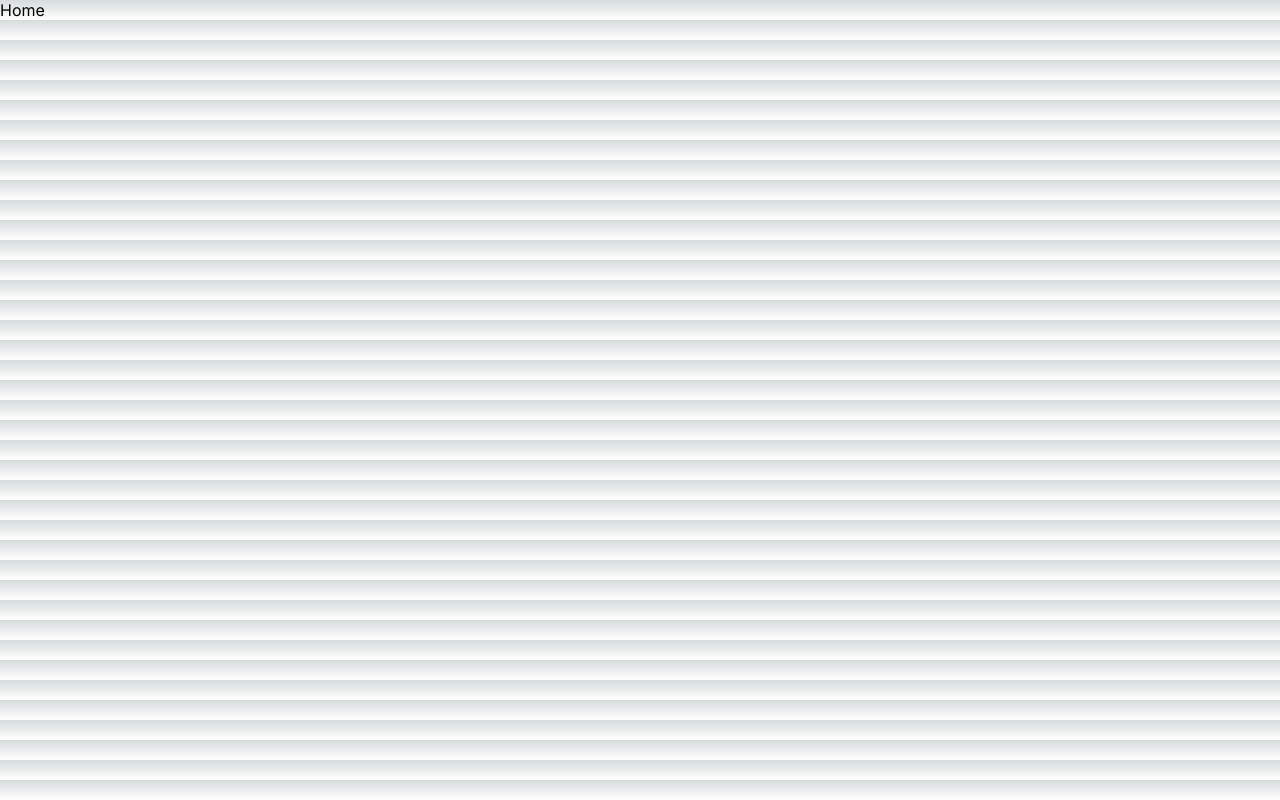
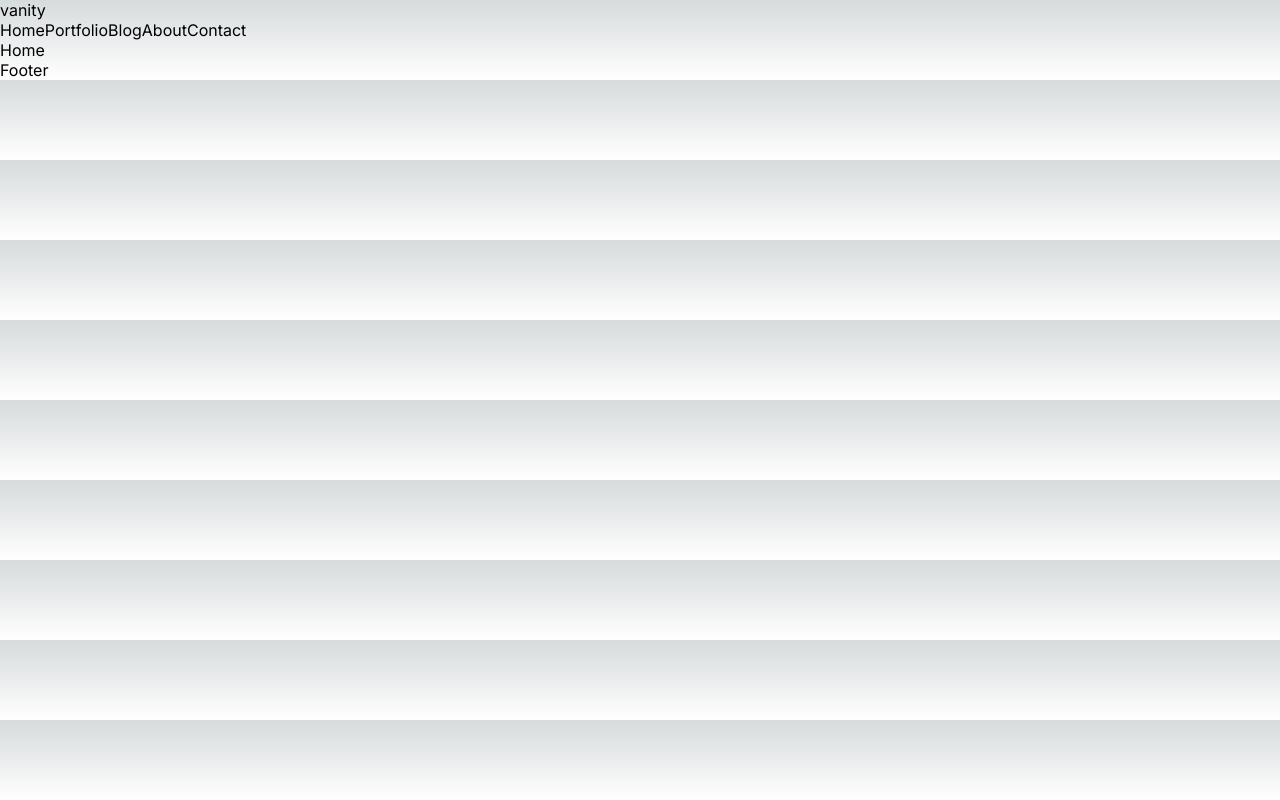
Before and after one commit to mosesfawole/tut-vanity, a Next.js app: page / in a window 1280 px wide. Built offline with nearby package versions, Linux system fonts and the light colour scheme.

Commit message:
initial navbar component

```diff
--- a/src/app/layout.js
+++ b/src/app/layout.js
@@ -1,17 +1,22 @@
-import './globals.css'
-import { Inter } from 'next/font/google'
+import { Footer, Navbar } from "@/components";
+import "./globals.css";
+import { Inter } from "next/font/google";
 
-const inter = Inter({ subsets: ['latin'] })
+const inter = Inter({ subsets: ["latin"] });
 
 export const metadata = {
-  title: 'Create Next App',
-  description: 'Generated by create next app',
-}
+  title: "Create Next App",
+  description: "Generated by create next app",
+};
 
 export default function RootLayout({ children }) {
   return (
     <html lang="en">
-      <body className={inter.className}>{children}</body>
+      <body className={inter.className}>
+        <Navbar />
+        {children}
+        <Footer />
+      </body>
     </html>
-  )
+  );
 }
--- /dev/null
+++ b/src/components/Footer.jsx
@@ -0,0 +1,7 @@
+import React from "react";
+
+const Footer = () => {
+  return <div>Footer</div>;
+};
+
+export default Footer;
--- /dev/null
+++ b/src/components/Navbar.jsx
@@ -0,0 +1,27 @@
+import Link from "next/link";
+import React from "react";
+
+const links = [
+  { id: 1, title: "Home", url: "/" },
+  { id: 2, title: "Portfolio", url: "/portfolio" },
+  { id: 3, title: "Blog", url: "/blog" },
+  { id: 4, title: "About", url: "/about" },
+  { id: 5, title: "Contact", url: "/contact" },
+];
+
+const Navbar = () => {
+  return (
+    <div>
+      <Link href="/">vanity</Link>
+      <div className="">
+        {links.map((link) => (
+          <Link key={link.id} href={link.url}>
+            {link.title}
+          </Link>
+        ))}
+      </div>
+    </div>
+  );
+};
+
+export default Navbar;
--- /dev/null
+++ b/src/components/index.js
@@ -0,0 +1,3 @@
+import Footer from "./Footer";
+import Navbar from "./Navbar";
+export { Footer, Navbar };
```
